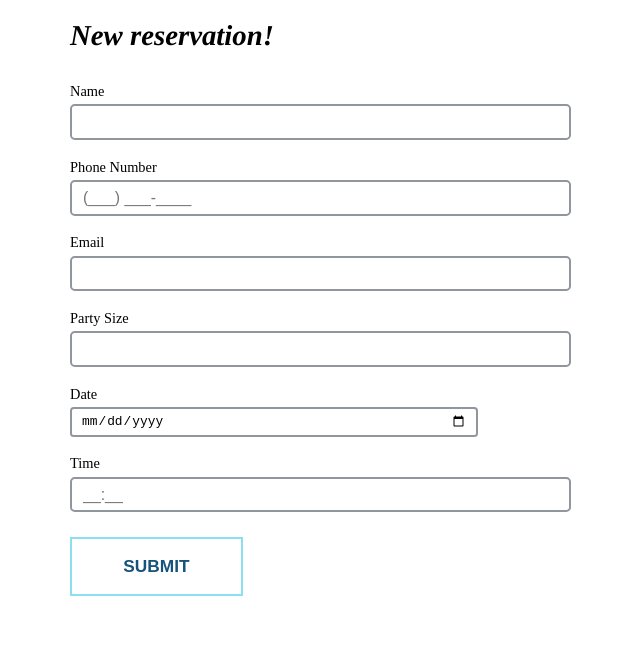
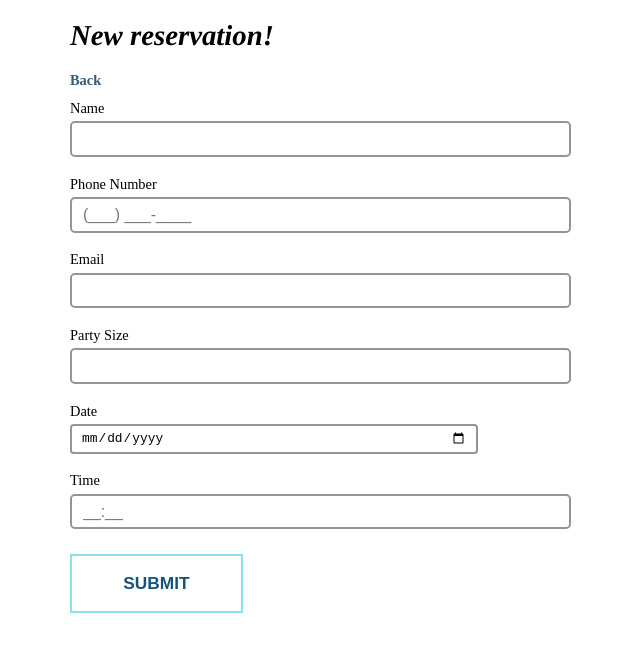
Before and after one commit to bioball/reservations, a website: page public/index.html at #/reservations/new in a window 1280 px wide. Shown: the whole page, without its empty margins (210-850 px from the left). Drawn offline with Linux system fonts and the light colour scheme; no server answers.

Commit message:
added back button

```diff
--- a/public/client/views/new.html
+++ b/public/client/views/new.html
@@ -1,4 +1,5 @@
 <h1>New reservation!</h1>
+<a href="/">Back</a>
 <div ng-if="hasError" class="err">Whoop! There are some errors here.
   <ul>
     <li ng-repeat="error in err"> {{ error }}</li>
```
Also changed, not shown: public/client/views/edit.html (+1 -0 lines).
